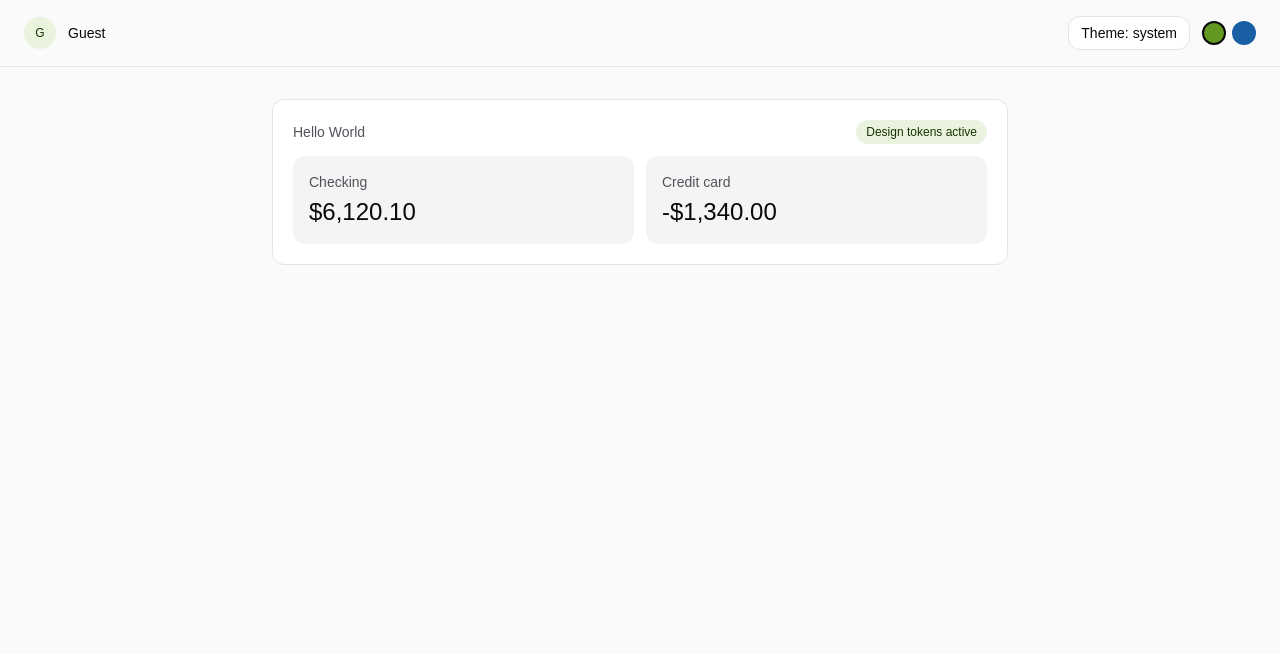
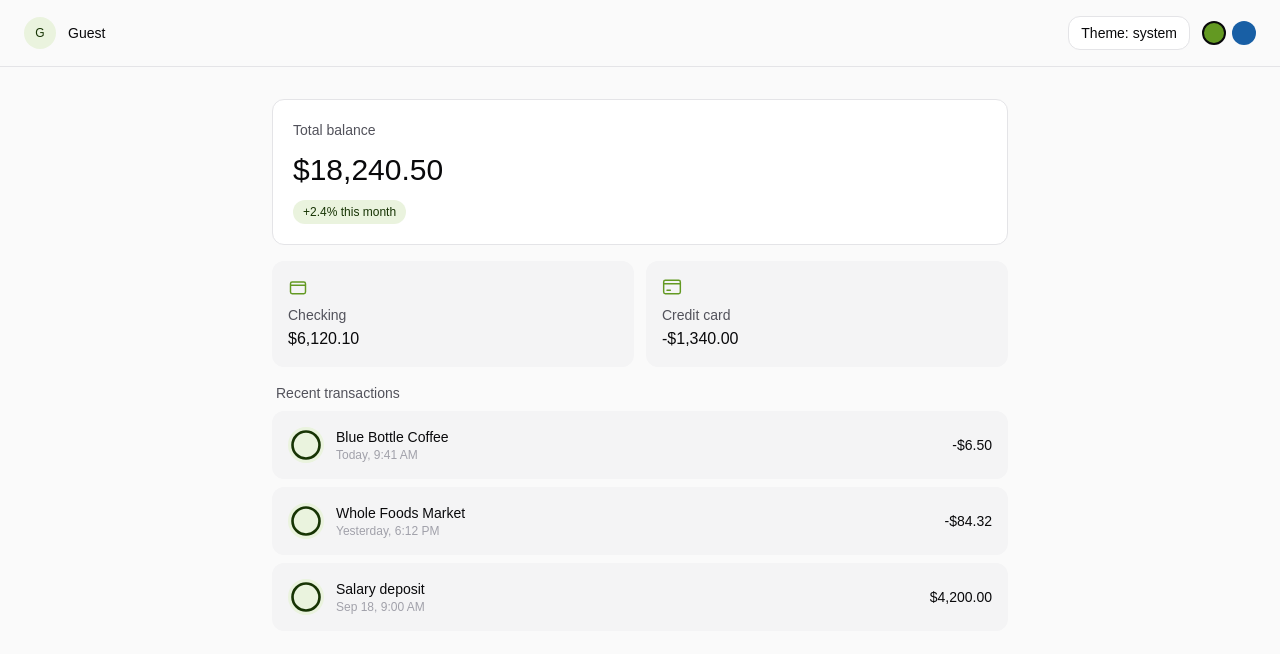
Before and after one commit to ethicalakhilesh/flow, a Next.js app: page / in a window 1280 px wide. Shown: the top 654 px of the page. Built offline with nearby package versions, Linux system fonts and the light colour scheme; no server answers.

Commit message:
Phase 4: real dashboard (balance card, accounts, transactions) with placeholder data, replacing Hello World

```diff
--- a/src/app/page.tsx
+++ b/src/app/page.tsx
@@ -1,11 +1,14 @@
 import { headers } from "next/headers";
 import { AppShell } from "@/components/app-shell";
 import { Card } from "@/components/ui/card";
-import { MetricCard } from "@/components/ui/metric-card";
 import { Pill } from "@/components/ui/pill";
+import { AccountCard } from "@/components/account-card";
+import { TransactionRow } from "@/components/transaction-row";
+import { getDashboardData, formatCurrency } from "@/lib/dashboard-data";
 
-export default function Home() {
+export default async function Home() {
   const username = headers().get("x-flow-user-username") ?? "Guest";
+  const data = await getDashboardData();
 
   return (
     <AppShell username={username}>
@@ -13,15 +16,28 @@ export default function Home() {
         <Card>
           <div className="flex flex-col gap-3">
             <div className="flex items-center justify-between">
-              <span className="text-sm text-text-secondary">Hello World</span>
-              <Pill>Design tokens active</Pill>
+              <span className="text-sm text-text-secondary">Total balance</span>
             </div>
-            <div className="grid grid-cols-2 gap-3">
-              <MetricCard label="Checking" value="$6,120.10" />
-              <MetricCard label="Credit card" value="-$1,340.00" />
-            </div>
+            <p className="text-3xl font-medium">{formatCurrency(data.totalBalance)}</p>
+            <Pill className="self-start">
+              {data.monthChangePct >= 0 ? "+" : ""}
+              {data.monthChangePct}% this month
+            </Pill>
           </div>
         </Card>
+
+        <div className="grid grid-cols-2 gap-3">
+          {data.accounts.map((account) => (
+            <AccountCard key={account.id} account={account} />
+          ))}
+        </div>
+
+        <div className="flex flex-col gap-2">
+          <span className="px-1 text-sm text-text-secondary">Recent transactions</span>
+          {data.recentTransactions.map((tx) => (
+            <TransactionRow key={tx.id} tx={tx} />
+          ))}
+        </div>
       </div>
     </AppShell>
   );
--- /dev/null
+++ b/src/components/account-card.tsx
@@ -0,0 +1,33 @@
+import type { Account } from "@/lib/dashboard-data";
+import { formatCurrency } from "@/lib/dashboard-data";
+
+function AccountIcon({ kind }: { kind: Account["kind"] }) {
+  const path =
+    kind === "checking"
+      ? "M3 10h18M5 6h14a2 2 0 0 1 2 2v10a2 2 0 0 1-2 2H5a2 2 0 0 1-2-2V8a2 2 0 0 1 2-2Z"
+      : "M2 8h20M6 16h4M2 6a2 2 0 0 1 2-2h16a2 2 0 0 1 2 2v12a2 2 0 0 1-2 2H4a2 2 0 0 1-2-2Z";
+  return (
+    <svg
+      viewBox="0 0 24 24"
+      fill="none"
+      stroke="var(--accent-solid)"
+      strokeWidth="1.75"
+      strokeLinecap="round"
+      strokeLinejoin="round"
+      className="h-5 w-5"
+      aria-hidden="true"
+    >
+      <path d={path} />
+    </svg>
+  );
+}
+
+export function AccountCard({ account }: { account: Account }) {
+  return (
+    <div className="rounded-card bg-surface-muted p-4">
+      <AccountIcon kind={account.kind} />
+      <p className="mt-2 text-sm text-text-secondary">{account.name}</p>
+      <p className="mt-0.5 text-base font-medium">{formatCurrency(account.balance)}</p>
+    </div>
+  );
+}
--- /dev/null
+++ b/src/components/transaction-row.tsx
@@ -0,0 +1,30 @@
+import type { Transaction } from "@/lib/dashboard-data";
+import { formatCurrency } from "@/lib/dashboard-data";
+
+export function TransactionRow({ tx }: { tx: Transaction }) {
+  return (
+    <div className="flex items-center justify-between rounded-card bg-surface-muted p-4">
+      <div className="flex items-center gap-3">
+        <div className="flex h-9 w-9 items-center justify-center rounded-full bg-accent-bg text-accent-fg">
+          <svg
+            viewBox="0 0 24 24"
+            fill="none"
+            stroke="currentColor"
+            strokeWidth="1.75"
+            strokeLinecap="round"
+            strokeLinejoin="round"
+            className="h-4.5 w-4.5"
+            aria-hidden="true"
+          >
+            <circle cx="12" cy="12" r="9" />
+          </svg>
+        </div>
+        <div>
+          <p className="text-sm">{tx.merchant}</p>
+          <p className="text-xs text-text-muted">{tx.date}</p>
+        </div>
+      </div>
+      <span className="text-sm font-medium">{formatCurrency(tx.amount)}</span>
+    </div>
+  );
+}
--- /dev/null
+++ b/src/lib/dashboard-data.ts
@@ -0,0 +1,44 @@
+export type Account = {
+  id: string;
+  name: string;
+  balance: number;
+  kind: "checking" | "credit";
+};
+
+export type Transaction = {
+  id: string;
+  merchant: string;
+  date: string;
+  amount: number;
+};
+
+export type DashboardData = {
+  totalBalance: number;
+  monthChangePct: number;
+  accounts: Account[];
+  recentTransactions: Transaction[];
+};
+
+// Placeholder until Airtable is wired back in (Phase 4 note in PLAN.md).
+// Swap this function's body for a real Airtable fetch later — the shape
+// above is what the UI components below expect.
+export async function getDashboardData(): Promise<DashboardData> {
+  return {
+    totalBalance: 18240.5,
+    monthChangePct: 2.4,
+    accounts: [
+      { id: "acc_checking", name: "Checking", balance: 6120.1, kind: "checking" },
+      { id: "acc_credit", name: "Credit card", balance: -1340.0, kind: "credit" },
+    ],
+    recentTransactions: [
+      { id: "tx_1", merchant: "Blue Bottle Coffee", date: "Today, 9:41 AM", amount: -6.5 },
+      { id: "tx_2", merchant: "Whole Foods Market", date: "Yesterday, 6:12 PM", amount: -84.32 },
+      { id: "tx_3", merchant: "Salary deposit", date: "Sep 18, 9:00 AM", amount: 4200.0 },
+    ],
+  };
+}
+
+export function formatCurrency(amount: number) {
+  const sign = amount < 0 ? "-" : "";
+  return `${sign}$${Math.abs(amount).toLocaleString("en-US", { minimumFractionDigits: 2, maximumFractionDigits: 2 })}`;
+}
```
